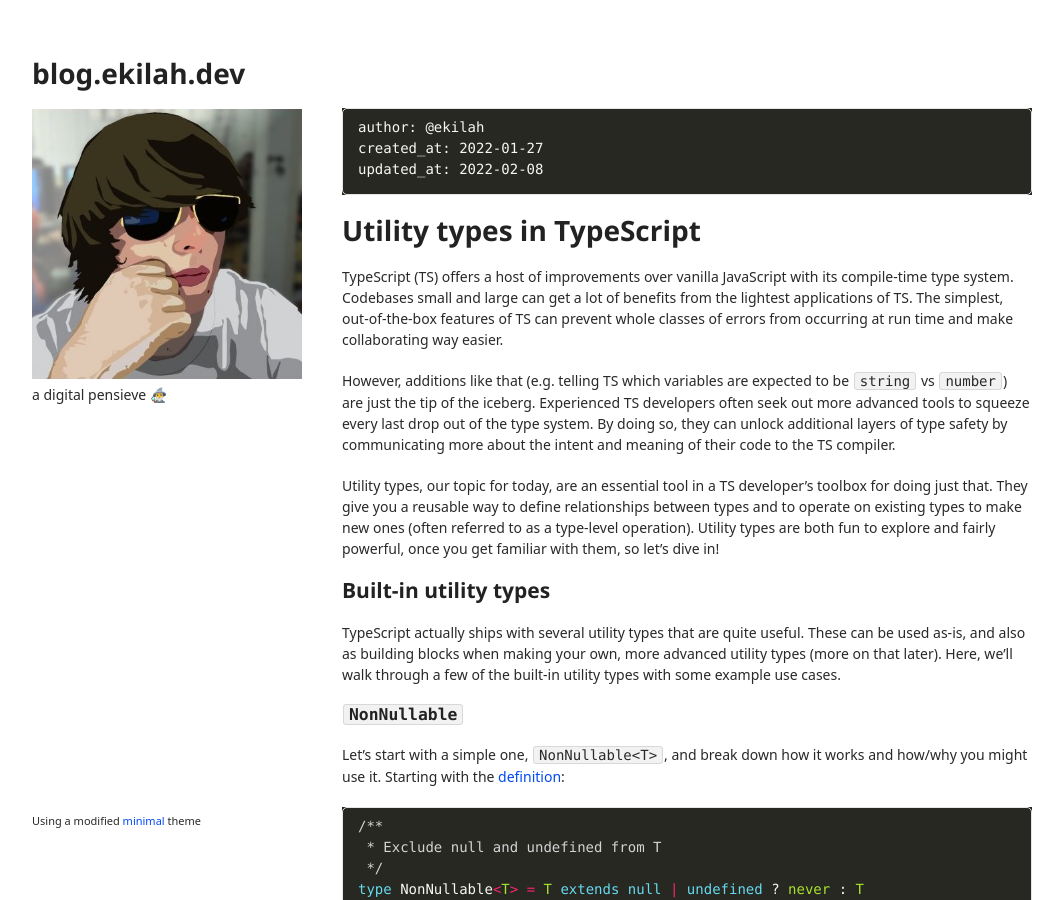
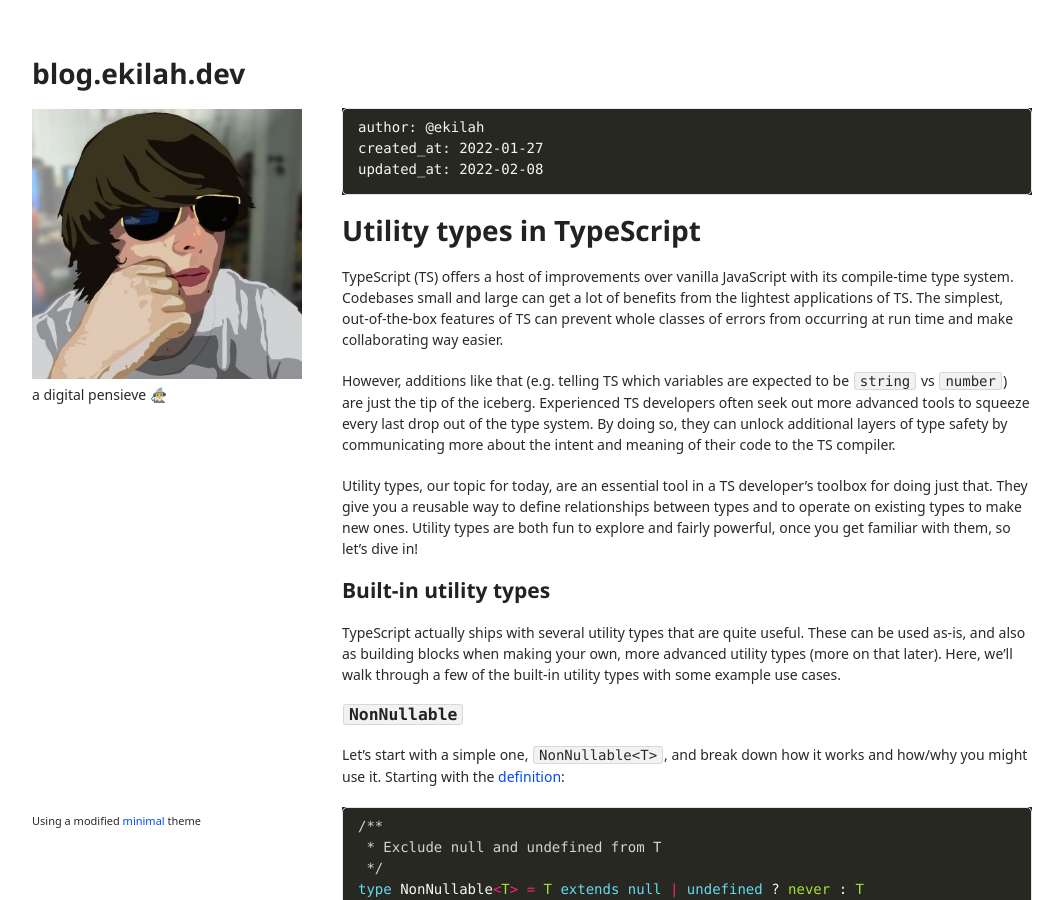
Before and after one commit to ekilah/ekilah.github.io, a Jekyll site: the page built from posts/utility-types-in-typescript.md, in a window 1280 px wide and 900 px high. Shown: the whole window, without its empty margins (108-1171 px from the left). Built offline with Jekyll 4.4.1, drawn with Linux system fonts in a browser that asks for light colours; some web fonts are replaced; our own code applies the rules of GitHub Pages for plain Markdown files; a script that is not in the unit is left out.

Commit message:
edit ts post

```diff
--- a/posts/utility-types-in-typescript.md
+++ b/posts/utility-types-in-typescript.md
@@ -11,7 +11,7 @@ TypeScript (TS) offers a host of improvements over vanilla JavaScript with its c
 
 However, additions like that (e.g. telling TS which variables are expected to be `string` vs `number`) are just the tip of the iceberg. Experienced TS developers often seek out more advanced tools to squeeze every last drop out of the type system. By doing so, they can unlock additional layers of type safety by communicating more about the intent and meaning of their code to the TS compiler.
 
-Utility types, our topic for today, are an essential tool in a TS developer's toolbox for doing just that. They give you a reusable way to define relationships between types and to operate on existing types to make new ones (often referred to as a type-level operation). Utility types are both fun to explore and fairly powerful, once you get familiar with them, so let's dive in!
+Utility types, our topic for today, are an essential tool in a TS developer's toolbox for doing just that. They give you a reusable way to define relationships between types and to operate on existing types to make new ones. Utility types are both fun to explore and fairly powerful, once you get familiar with them, so let's dive in!
 
 
 ## [Built-in utility types](#built-in-utility-types)
```
